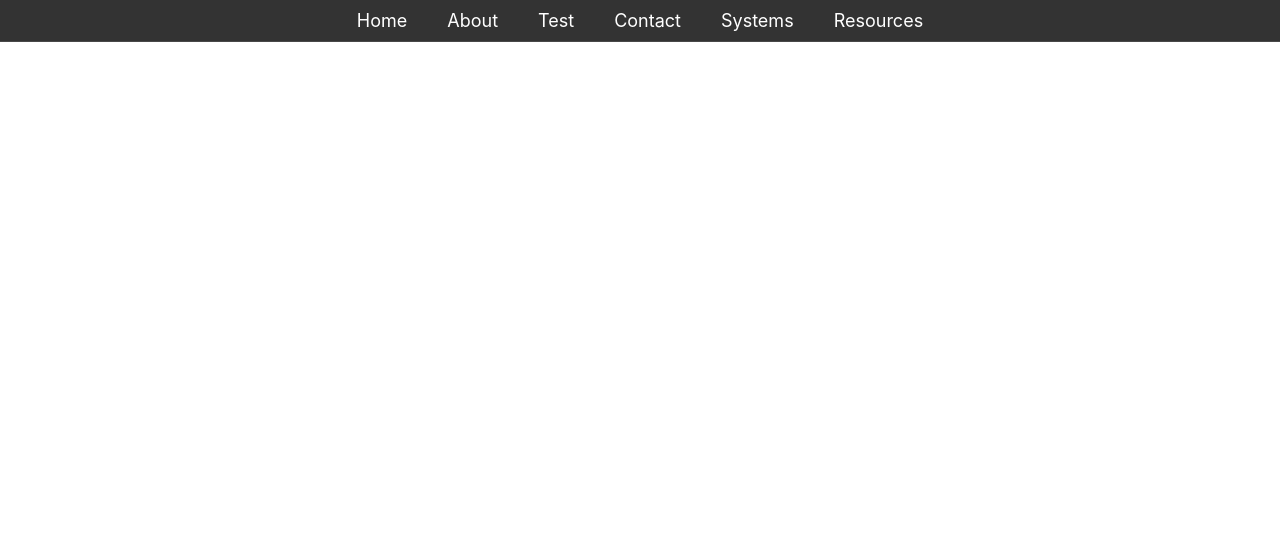
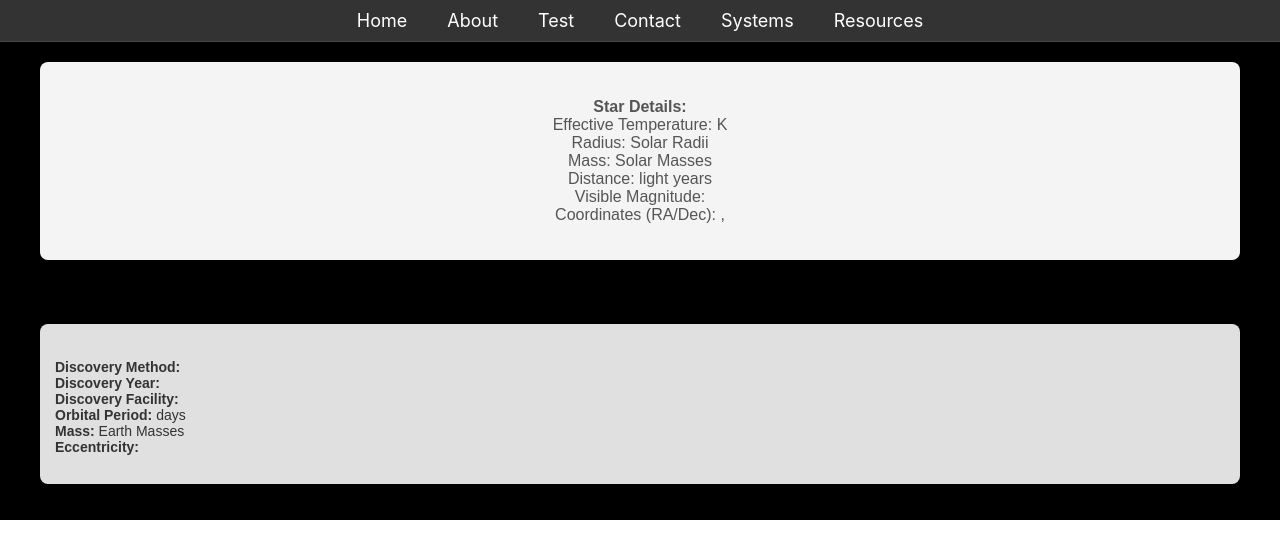
Before and after one commit to Aya-Abdellatif/exoplanets-exploration-website, a React (Create React App) app: page /system-details in a window 1280 px wide. Shown: the top 558 px of the page. Built offline with nearby package versions, Linux system fonts and the light colour scheme.

Commit message:
system details page

```diff
--- a/package.json
+++ b/package.json
@@ -3,11 +3,13 @@
   "version": "0.1.0",
   "private": true,
   "dependencies": {
+    "@reduxjs/toolkit": "^2.2.7",
     "@testing-library/jest-dom": "^5.17.0",
     "@testing-library/react": "^13.4.0",
     "@testing-library/user-event": "^13.5.0",
     "react": "^18.3.1",
     "react-dom": "^18.3.1",
+    "react-redux": "^9.1.2",
     "react-router-dom": "^6.26.2",
     "react-scripts": "5.0.1",
     "three": "^0.169.0",
--- a/src/App.js
+++ b/src/App.js
@@ -5,6 +5,7 @@ import Home from './pages/Home';
 import AboutUs from './pages/AboutUs';
 import TestRender from './pages/TestRender';
 import SystemList from './pages/SystemList';
+import SystemDetails from './pages/SystemDetails';
 
 
 const App = () => {
@@ -17,6 +18,7 @@ const App = () => {
           <Route path="/about" element={<AboutUs />} />
           <Route path="/test" element={<TestRender />} />
           <Route path="/system-list" element={<SystemList />} />
+          <Route path="/system-details" element={<SystemDetails />} />
         </Routes>
       </div>
     </Router>
--- a/src/index.js
+++ b/src/index.js
@@ -3,15 +3,16 @@ import ReactDOM from 'react-dom/client';
 import './index.css';
 import App from './App';
 import reportWebVitals from './reportWebVitals';
+import { store } from './state/store';
+import { Provider } from 'react-redux';
 
 const root = ReactDOM.createRoot(document.getElementById('root'));
 root.render(
-  <React.StrictMode>
-    <App />
-  </React.StrictMode>
+  <Provider store={store}>
+    <React.StrictMode>
+      <App />
+    </React.StrictMode>
+  </Provider>
 );
 
-// If you want to start measuring performance in your app, pass a function
-// to log results (for example: reportWebVitals(console.log))
-// or send to an analytics endpoint. Learn more: https://bit.ly/CRA-vitals
 reportWebVitals();
--- /dev/null
+++ b/src/pages/SystemDetails.js
@@ -0,0 +1,92 @@
+import React from 'react';
+import { useSelector } from 'react-redux';
+
+
+// Styling object using JavaScript
+const styles = {
+    container: {
+        fontFamily: 'Arial, sans-serif',
+        maxWidth: '1200px',
+        margin: '0 auto',
+        padding: '20px',
+        textAlign: 'center',
+    },
+    hostInfo: {
+        backgroundColor: '#f4f4f4',
+        padding: '20px',
+        borderRadius: '8px',
+        marginBottom: '20px',
+    },
+    title: {
+        fontSize: '24px',
+        fontWeight: 'bold',
+        marginBottom: '10px',
+    },
+    description: {
+        fontSize: '16px',
+        color: '#555',
+    },
+    planetList: {
+        listStyleType: 'none',
+        padding: '0',
+    },
+    planetItem: {
+        backgroundColor: '#e0e0e0',
+        padding: '15px',
+        borderRadius: '8px',
+        marginBottom: '10px',
+        textAlign: 'left',
+    },
+    planetTitle: {
+        fontSize: '20px',
+        fontWeight: 'bold',
+        marginBottom: '5px',
+    },
+    planetDescription: {
+        fontSize: '14px',
+        color: '#333',
+    }
+};
+
+const SystemDetails = () => {
+    const systemData = useSelector((state) => state.host.selectedHost)
+    const { hostname, star, planets } = systemData;
+
+    return (
+        <div style={styles.container}>
+            {/* Host Information */}
+            <div style={styles.hostInfo}>
+                <h1 style={styles.title}>{hostname}</h1>
+                <p style={styles.description}>
+                    <strong>Star Details:</strong> <br />
+                    Effective Temperature: {star.st_teff} K <br />
+                    Radius: {star.st_rad} Solar Radii <br />
+                    Mass: {star.st_mass} Solar Masses <br />
+                    Distance: {star.sy_dist} light years <br />
+                    Visible Magnitude: {star.sy_vmag} <br />
+                    Coordinates (RA/Dec): {star.rastr}, {star.decstr}
+                </p>
+            </div>
+
+            {/* Planets List */}
+            <h2 style={styles.title}>Planets</h2>
+            <ul style={styles.planetList}>
+                {planets.map((planet, index) => (
+                    <li key={index} style={styles.planetItem}>
+                        <h3 style={styles.planetTitle}>{planet.pl_name}</h3>
+                        <p style={styles.planetDescription}>
+                            <strong>Discovery Method:</strong> {planet.discoverymethod} <br />
+                            <strong>Discovery Year:</strong> {planet.disc_year} <br />
+                            <strong>Discovery Facility:</strong> {planet.disc_facility} <br />
+                            <strong>Orbital Period:</strong> {planet.pl_orbper} days <br />
+                            <strong>Mass:</strong> {planet.pl_bmasse} Earth Masses <br />
+                            <strong>Eccentricity:</strong> {planet.pl_orbeccen}
+                        </p>
+                    </li>
+                ))}
+            </ul>
+        </div>
+    );
+};
+
+export default SystemDetails;
--- a/src/pages/SystemList.js
+++ b/src/pages/SystemList.js
@@ -1,12 +1,21 @@
 import React from 'react';
 import systems from '../assets/restructured_data.json'
-
+import { generateStableDiffusionPrompt } from '../utils/transformers';
+import { useNavigate } from 'react-router-dom';
+import { useDispatch } from 'react-redux';
+import { setSelectedHost } from '../state/hostSlice';
 
 const SystemList = () => {
+    const navigate = useNavigate();
+    const dispatch = useDispatch();
+    const onSystemClick = (system) => {
+        dispatch(setSelectedHost(system))
+        navigate('/system-details')
+    }
     return (
         <div style={styles.container}>
             {systems.map((system, index) => (
-                <div key={index} style={styles.systemCard}>
+                <div key={index} style={styles.systemCard} onClick={() => onSystemClick(system)}>
                     <h2 style={styles.hostname}>{system.hostname}</h2>
                     <p style={styles.info}>Star Temperature: {system.star.st_teff}K</p>
                     <p style={styles.info}>Number of Planets: {system.star.sy_pnum}</p>
--- /dev/null
+++ b/src/state/api/models-lab.js
@@ -0,0 +1,19 @@
+import { createApi, fetchBaseQuery } from '@reduxjs/toolkit/query/react'
+
+export const modelsLabApi = createApi({
+    reducerPath: 'modelsLabApi',
+    baseQuery: fetchBaseQuery({ baseUrl: 'https://modelslab.com/api/v6/' }),
+    endpoints: (builder) => ({
+        generateTextFromImage: builder.mutation({
+            query: ({ id, ...patch }) => ({
+                url: `post/${id}`,
+                method: 'PATCH',
+                body: patch,
+            }),
+        }),
+    }),
+})
+
+// Export hooks for usage in functional components, which are
+// auto-generated based on the defined endpoints
+export const { useGetPokemonByNameQuery } = modelsLabApi
--- /dev/null
+++ b/src/state/hostSlice.js
@@ -0,0 +1,68 @@
+import { createSlice } from '@reduxjs/toolkit'
+
+const initialState = {
+    selectedHost: {
+        hostname: null,
+        star: {
+            sy_snum: null,
+            sy_pnum: null,
+            st_refname: null,
+            st_spectype: null,
+            st_teff: null,
+            st_rad: null,
+            st_mass: null,
+            st_met: null,
+            st_metratio: null,
+            st_logg: null,
+            sy_dist: null,
+            sy_vmag: null,
+            sy_kmag: null,
+            sy_gaiamag: null,
+            rastr: null,
+            ra: null,
+            decstr: null,
+            dec: null,
+            sy_refname: null
+        },
+        planets: [
+            {
+                pl_name: null,
+                default_flag: null,
+                discoverymethod: null,
+                disc_year: null,
+                disc_facility: null,
+                soltype: null,
+                pl_controv_flag: null,
+                pl_refname: null,
+                pl_orbper: null,
+                pl_orbsmax: null,
+                pl_rade: null,
+                pl_radj: null,
+                pl_bmasse: null,
+                pl_bmassj: null,
+                pl_bmassprov: null,
+                pl_orbeccen: null,
+                pl_insol: null,
+                pl_eqt: null,
+                ttv_flag: null,
+                rowupdate: null,
+                pl_pubdate: null,
+                releasedate: null
+            }
+        ]
+    }
+}
+
+export const hostSlice = createSlice({
+    name: 'host',
+    initialState,
+    reducers: {
+        setSelectedHost: (state, action) => {
+            state.selectedHost = action.payload
+        }
+    },
+})
+
+export const { setSelectedHost } = hostSlice.actions
+
+export default hostSlice.reducer
--- /dev/null
+++ b/src/state/store.js
@@ -0,0 +1,15 @@
+import { configureStore } from '@reduxjs/toolkit'
+import { setupListeners } from '@reduxjs/toolkit/query'
+import { modelsLabApi } from './api/models-lab'
+import hostReducer from './hostSlice'
+
+export const store = configureStore({
+    reducer: {
+        [modelsLabApi.reducerPath]: modelsLabApi.reducer,
+        host: hostReducer,
+    },
+    middleware: (getDefaultMiddleware) =>
+        getDefaultMiddleware().concat(modelsLabApi.middleware),
+})
+
+setupListeners(store.dispatch)
--- a/src/utils/transformers.js
+++ b/src/utils/transformers.js
@@ -1,15 +1,15 @@
-function generateStableDiffusionPrompt(system) {
-    const { hostname, star, planets } = system;
+export function generateStableDiffusionPrompt(system) {
+    const { star, planets } = system;
 
     // Generalized star description with dynamic values
-    const starDescription = `A distant star system named ${hostname}, located approximately ${Math.round(star.sy_dist)} light-years away. ` +
+    const starDescription = `A distant star system located approximately ${Math.round(star.sy_dist)} light-years away. ` +
         `The star shines brightly with a surface temperature of ${star.st_teff} Kelvin. ` +
         `It has a radius of ${star.st_rad} times that of our Sun, and its mass is ${star.st_mass} times the mass of the Sun. ` +
         `This system contains ${star.sy_pnum} planet${star.sy_pnum > 1 ? 's' : ''} in orbit around it. `;
 
     // Dynamically describing each planet
     const planetDescriptions = planets.map(planet => {
-        return `One of its planets, named ${planet.pl_name}, was discovered in ${planet.disc_year} through the method of ${planet.discoverymethod}. ` +
+        return `One of its planets, ` +
             (planet.pl_bmasse ? `This planet has a mass ${Math.round(planet.pl_bmasse)} times that of Earth. ` : "") +
             (planet.pl_orbper ? `It takes ${planet.pl_orbper} days to complete an orbit around the star. ` : "") +
             `The planet follows an elliptical orbit with an eccentricity of ${planet.pl_orbeccen}. `;
```
Also changed, not shown: 1 other file (tests, documents, lock files or other folders).
